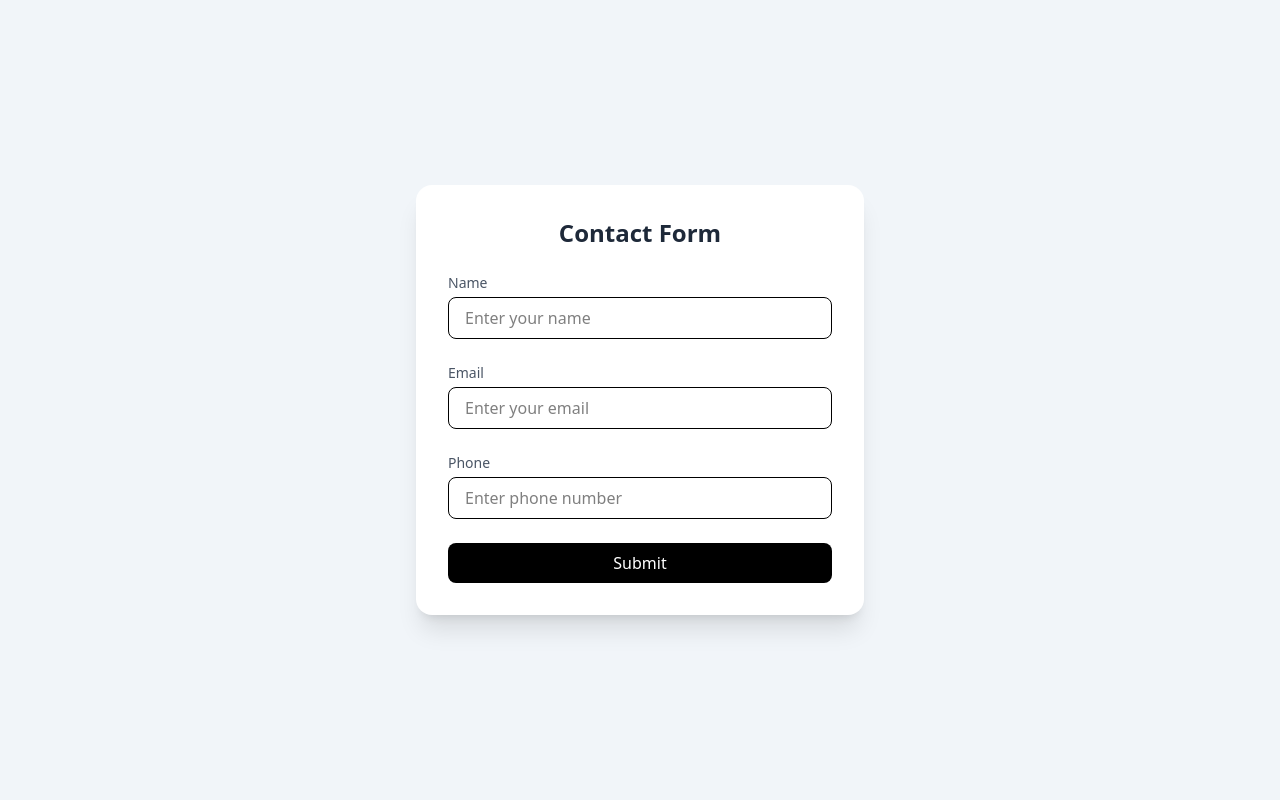
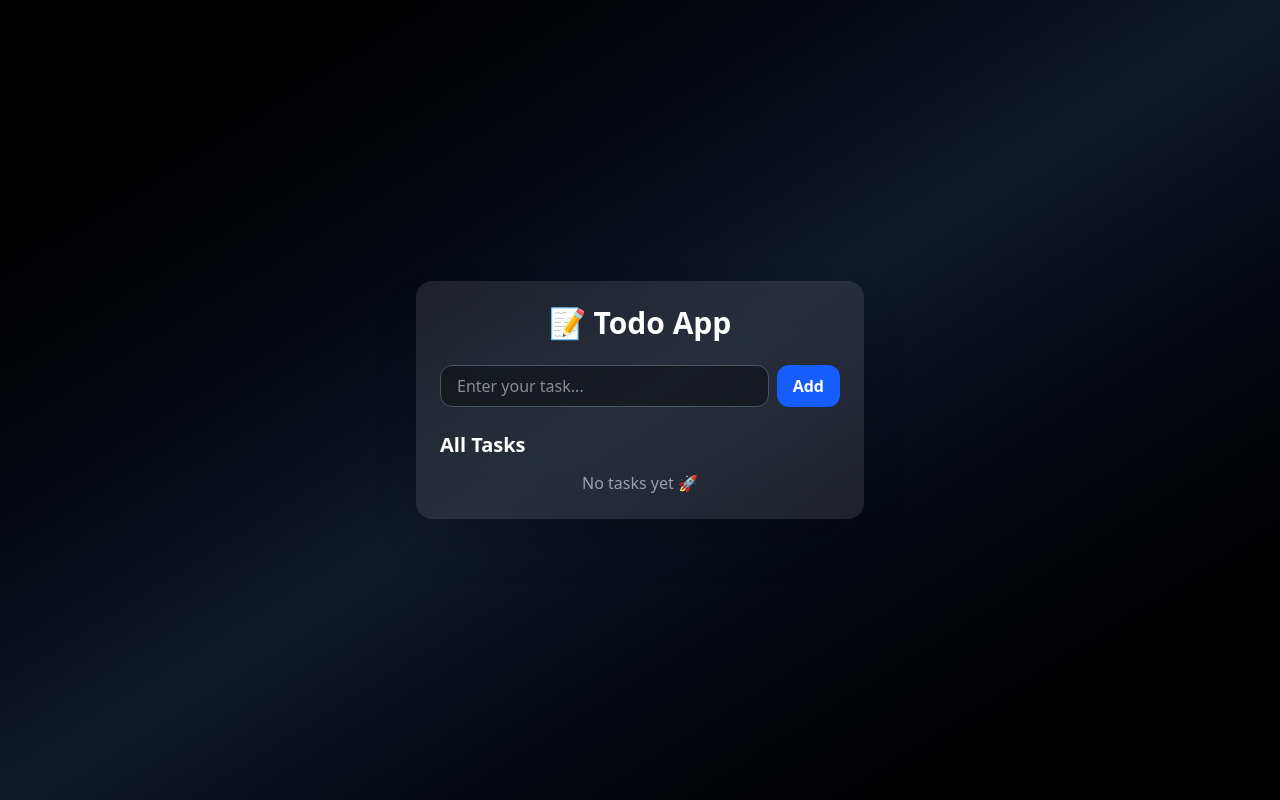
Before and after one commit to bit-tech001/100-Days-of-MERN-Stack-Journey, a React (Vite) app: page / in a window 1280 px wide. Built offline with nearby package versions, Linux system fonts and the light colour scheme.

Commit message:
day-8 TodoApp & Reusable components

```diff
--- a/src/App.jsx
+++ b/src/App.jsx
@@ -9,6 +9,7 @@ import ProductGrid from './Frontend -Day5/ProductGrid'
 import ClockApp from './Fronteend - Day6/ClockApp'
 import Forms from './Frontend - Day-7/Forms'
 import Lifting from './Frontend - Day-7/Lifting'
+import TodoApp from './Frontend -Day8/TodoApp'
 
 
 const App = () => {
@@ -20,8 +21,9 @@ const App = () => {
      {/* <ConditionApp/> */}
      {/* <ProductGrid/> */}
      {/* <ClockApp/> */}
-     <Forms/>
+     {/* <Forms/>  */}
      {/* <Lifting/> */}
+     <TodoApp/>
      </>
   )
 }
--- /dev/null
+++ b/src/Frontend -Day8/TodoApp.jsx
@@ -0,0 +1,80 @@
+import { useState } from "react";
+
+const TodoApp = () => {
+  const [task, setTask] = useState([]);
+  const [inputTask, setInputTask] = useState("");
+
+  const Taskdata = (e) => {
+    setInputTask(e.target.value);
+  };
+
+  const addTask = () => {
+    if (inputTask.trim() === "") return;
+    setTask((prev) => [...prev, inputTask]);
+    setInputTask("");
+  };
+
+  const deleteTask = (index) => {
+    setTask((prev) => prev.filter((_, i) => i !== index));
+  };
+
+  return (
+    <div className="min-h-screen bg-gradient-to-br from-black via-gray-900 to-black flex items-center justify-center px-4">
+      <div className="w-full max-w-md bg-white/10 backdrop-blur-xl rounded-2xl shadow-2xl p-6 text-white">
+
+        <h2 className="text-3xl font-bold text-center mb-6">
+          📝 Todo App
+        </h2>
+
+        {/* Input Section */}
+        <div className="flex gap-2 mb-6">
+          <input
+            type="text"
+            placeholder="Enter your task..."
+            value={inputTask}
+            onChange={Taskdata}
+            className="flex-1 px-4 py-2 rounded-xl bg-black/40 border border-gray-600 focus:outline-none focus:ring-2 focus:ring-blue-500"
+          />
+
+          <button
+            onClick={addTask}
+            className="px-4 py-2 rounded-xl bg-blue-600 hover:bg-blue-700 transition font-semibold"
+          >
+            Add
+          </button>
+        </div>
+
+        {/* Task List */}
+        <h3 className="text-xl font-semibold mb-3">
+          All Tasks
+        </h3>
+
+        {task.length === 0 ? (
+          <p className="text-gray-400 text-center">
+            No tasks yet 🚀
+          </p>
+        ) : (
+          <ul className="space-y-3">
+            {task.map((value, index) => (
+              <li
+                key={index}
+                className="flex items-center justify-between bg-black/40 px-4 py-2 rounded-xl hover:bg-black/60 transition"
+              >
+                <span className="break-words">{value}</span>
+
+                <button
+                  onClick={() => deleteTask(index)}
+                  className="text-red-400 hover:text-red-600 text-lg"
+                >
+                  ❌
+                </button>
+              </li>
+            ))}
+          </ul>
+        )}
+      </div>
+    </div>
+  );
+};
+
+export default TodoApp;
```
